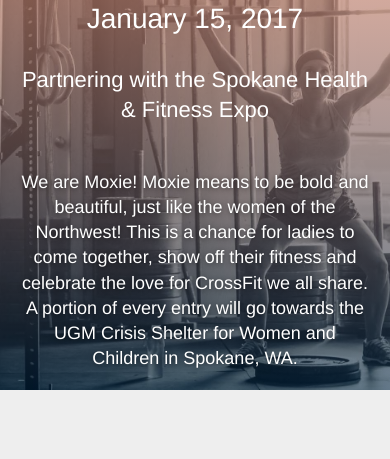
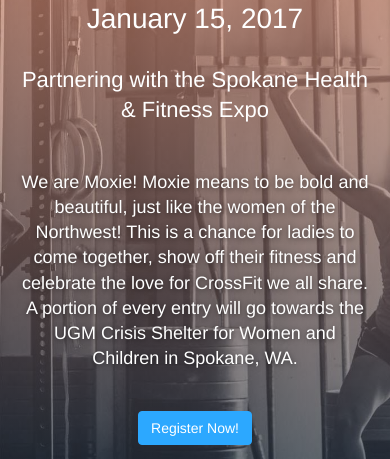
Before and after one commit to thejoshcrawford/themoxiegames, a plain HTML site: page index.html in a window 390 px wide. Shown: the part 160-619 px from the top of the page. Drawn offline with Linux system fonts and the light colour scheme.

Commit message:
style changes

```diff
--- a/assets/css/landing-page.css
+++ b/assets/css/landing-page.css
@@ -1703,7 +1703,7 @@
     background: rgba(0, 0, 0, 0.75);
   }
   .landing-page .parallax {
-    height: 550px;
+    height: 750px;
   }
   .landing-page .parallax .parallax-background img {
     width: auto;
--- a/index.html
+++ b/index.html
@@ -94,7 +94,7 @@
                     <div class="buttons">
                         <a href="#register">
                             <button class="btn btn-info btn-fill">
-                                Registration starts November 25th
+                                Register Now!
                             </button>
                             <!--<button class="btn btn-info btn-fill">-->
                             <!--Register for the 2017 Moxie Games-->
```
